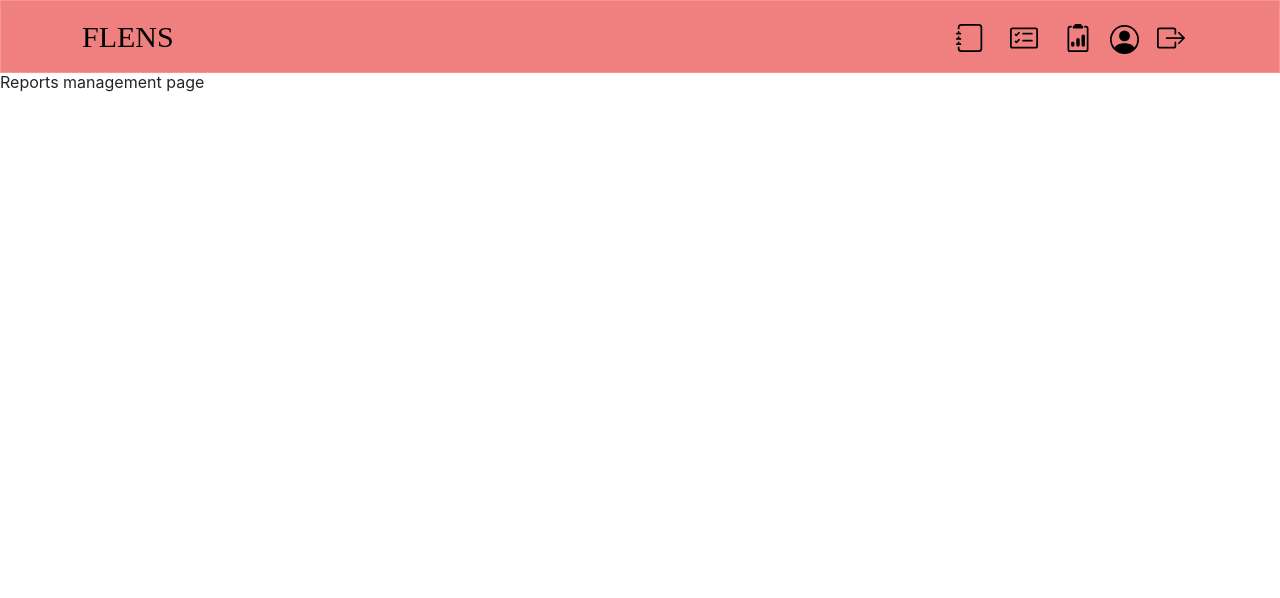
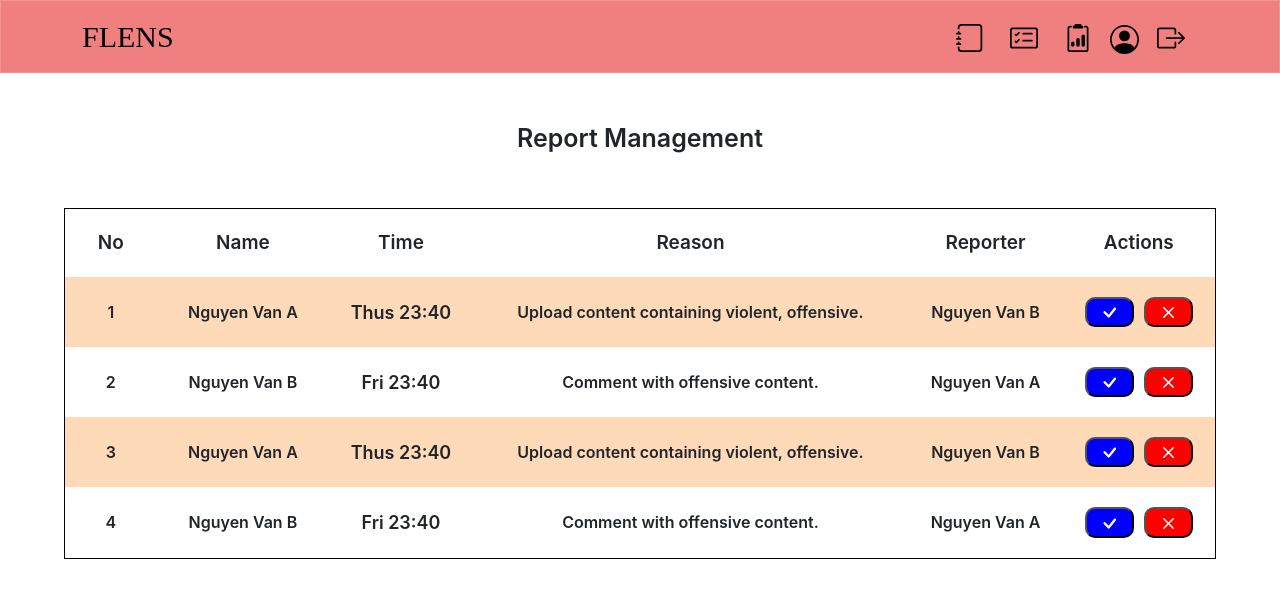
Before and after one commit to HUNG-rushb/Flens, a React (Create React App) app: page /reports in a window 1280 px wide. Shown: the top 598 px of the page. Built offline with nearby package versions, Linux system fonts and the light colour scheme; sample sign-in values are in the browser's storage.

Commit message:
first code page statistic

```diff
--- a/package.json
+++ b/package.json
@@ -5,18 +5,22 @@
       "type": "module",
       "dependencies": {
             "@apollo/client": "^3.7.10",
+            "apexcharts": "^3.37.3",
             "apollo-client": "^2.6.10",
             "aws-sdk": "^2.1253.0",
             "axios": "^1.3.4",
             "bootstrap": "^5.2.3",
             "bootstrap-icons": "^1.10.2",
+            "chart.js": "^4.2.1",
             "dotenv": "^16.0.3",
             "exif-js": "^2.3.0",
             "graphql": "^15.8.0",
             "history": "^5.3.0",
             "react": "^18.2.0",
+            "react-apexcharts": "^1.4.0",
             "react-bootstrap": "^2.6.0",
             "react-bootstrap-icons": "^1.10.2",
+            "react-chartjs-2": "^5.2.0",
             "react-dom": "^18.2.0",
             "react-grid-gallery": "^1.0.0",
             "react-redux": "^8.0.5",
--- a/src/page/Report/Report.css
+++ b/src/page/Report/Report.css
@@ -0,0 +1,39 @@
+.report-page {
+    display: flex;
+    justify-content: center;
+    align-items: center;
+    flex-direction: column;
+}
+
+.title-page {
+    font-size: 25px;
+    font-weight: 600;
+    padding-top: 50px;
+}
+
+.body-page {
+    display: flex;
+    justify-content: center;
+    align-items: center;
+    width: 90%;
+}
+
+thead > tr > td {
+    font-size: 19px;
+}
+
+.buttons > button{
+    padding: 0px 10px;
+    border-radius: 10px;
+    color: white;
+}
+
+.buttons > button:first-child {
+    background-color: blue;
+    margin-right: 5px;
+}
+
+.buttons > button:last-child {
+    background-color: red;
+    margin-left: 5px;
+}
--- a/src/page/Report/Report.jsx
+++ b/src/page/Report/Report.jsx
@@ -1,11 +1,121 @@
+import ModalCustom from '../../components/Modal/Modal.jsx';
 import Page from '../../components/utils/Page.js';
-import React, { Suspense } from 'react';
-import './Report.css'
+import './Report.css';
+import React, { Suspense, useState } from 'react';
+import { Check, X } from 'react-bootstrap-icons';
 
 const Report = () => {
+  const table_report_data = [
+    {
+      id: 1,
+      name: 'Nguyen Van A',
+      link: 'https://flens.com/nguyenvana',
+      time: 'Thus 23:40',
+      reason: 'Upload content containing violent, offensive.',
+      reporter: 'Nguyen Van B',
+    },
+    {
+      id: 2,
+      name: 'Nguyen Van B',
+      link: 'https://flens.com/nguyenvanb',
+      time: 'Fri 23:40',
+      reason: 'Comment with offensive content.',
+      reporter: 'Nguyen Van A',
+    },
+    {
+      id: 3,
+      name: 'Nguyen Van A',
+      link: 'https://flens.com/nguyenvana',
+      time: 'Thus 23:40',
+      reason: 'Upload content containing violent, offensive.',
+      reporter: 'Nguyen Van B',
+    },
+    {
+      id: 4,
+      name: 'Nguyen Van B',
+      link: 'https://flens.com/nguyenvanb',
+      time: 'Fri 23:40',
+      reason: 'Comment with offensive content.',
+      reporter: 'Nguyen Van A',
+    },
+  ];
+
+  const [showAcceptModal, setShowAcceptModal] = useState(false);
+
+  const handleClickAccept = (e) => {
+    e.preventDefault();
+    setShowAcceptModal(true);
+  };
+
+  const handleClose = () => {
+    setShowAcceptModal(false);
+  };
+
+  const modalAcceptContent = ({ item }) => {
+    return (
+      <div key={item.id}>
+        <div>
+          <span>Link:{item.link}</span>
+        </div>
+        <div>
+          <span>Reason:{item.reason}</span>
+        </div>
+        <div>
+          <span>Reporter:{item.reporter}</span>
+        </div>
+      </div>
+    );
+  };
+
   return (
     <Page title={'Flens-Reports'}>
-      <Suspense fallback={null}>Reports management page</Suspense>
+      <Suspense fallback={null}>
+        <div className="report-page">
+          <div className="title-page">Report Management</div>
+          <div className="body-page">
+            <table>
+              <thead>
+                <tr>
+                  <td>No</td>
+                  <td>Name</td>
+                  <td>Time</td>
+                  <td>Reason</td>
+                  <td>Reporter</td>
+                  <td>Actions</td>
+                </tr>
+              </thead>
+              <tbody>
+                {table_report_data.map((item) => {
+                  return (
+                    <tr key={item.id}>
+                      <td>{item.id}</td>
+                      <td>{item.name}</td>
+                      <td>{item.time}</td>
+                      <td>{item.reason}</td>
+                      <td>{item.reporter}</td>
+                      <td className="buttons">
+                        <button onClick={handleClickAccept} key={item.id}>
+                          <Check color="white" size={25} />
+                        </button>
+                        <ModalCustom
+                          show={showAcceptModal}
+                          handleClose={handleClose}
+                          modalTitle={`ban user "${item.name}" witd id ${item.id}?`}
+                          modalContent={modalAcceptContent((item = { item }))}
+                          size={'md'}
+                        ></ModalCustom>
+                        <button className="x-btn">
+                          <X color="white" size={25} />
+                        </button>
+                      </td>
+                    </tr>
+                  );
+                })}
+              </tbody>
+            </table>
+          </div>
+        </div>
+      </Suspense>
     </Page>
   );
 };
--- a/src/page/Statistic/Statistic.css
+++ b/src/page/Statistic/Statistic.css
@@ -0,0 +1,21 @@
+.statistic-page {
+    display: flex;
+    justify-content: center;
+    align-items: center;
+    flex-direction: column;
+}
+
+.chart-data {
+    width: 90%;
+}
+
+.nav-tabs {
+    --bs-nav-tabs-border-color: white;
+}
+
+.tab-content {
+    display: flex;
+    justify-content: center;
+    align-items: center;
+    margin: 30px 0px;
+}
--- a/src/page/Statistic/Statistic.jsx
+++ b/src/page/Statistic/Statistic.jsx
@@ -1,11 +1,72 @@
 import Page from '../../components/utils/Page.js';
+import './Statistic.css';
 import React, { Suspense } from 'react';
-import './Statistic.css'
+import Chart from 'react-apexcharts';
+import { Tab, Tabs } from 'react-bootstrap';
 
 const Statistic = () => {
+  const userOptions = {
+    chart: {
+      id: 'user-apexchart',
+    },
+    xaxis: {
+      categories: ["January", "February", "March", "April", "May", "June", "July", "August", "September", "October", "November", "December"],
+    }
+
+  };
+
+  const userSeries = [
+    {
+      name: 'Number of users',
+      data: [1990, 2580, 2778, 5670, 4495, 6900, 6580, 6496, 7898, 7279, 8900, 8245],
+    },
+  ];
+
+  const postOptions = {
+    chart: {
+      id: 'post-apexchart',
+    },
+    xaxis: {
+      categories: ["January", "February", "March", "April", "May", "June", "July", "August", "September", "October", "November", "December"],
+    }
+
+  };
+
+  const postSeries = [
+    {
+      name: 'Number of posts',
+      data: [2400, 2480, 2978, 5170, 4895, 6700, 6880, 6996, 7498, 7679, 8600, 8045],
+    },
+  ];
   return (
     <Page title={'Flens-Statistic'}>
-      <Suspense fallback={null}>Statistic management page</Suspense>
+      <Suspense fallback={null}>
+        <div className="statistic-page">
+          <div className="title-page">Statistic</div>
+          <div className="chart-data">
+            <Tabs defaultActiveKey="user">
+              <Tab eventKey="user" title="Users">
+                <Chart
+                  options={userOptions}
+                  series={userSeries}
+                  type="bar"
+                  width={1000}
+                  height={450}
+                />
+              </Tab>
+              <Tab eventKey="post" title="Posts">
+                <Chart
+                  options={postOptions}
+                  series={postSeries}
+                  type="bar"
+                  width={1000}
+                  height={450}
+                />
+              </Tab>
+            </Tabs>
+          </div>
+        </div>
+      </Suspense>
     </Page>
   );
 };
```
Also changed, not shown: 1 other file (tests, documents, lock files or other folders).
